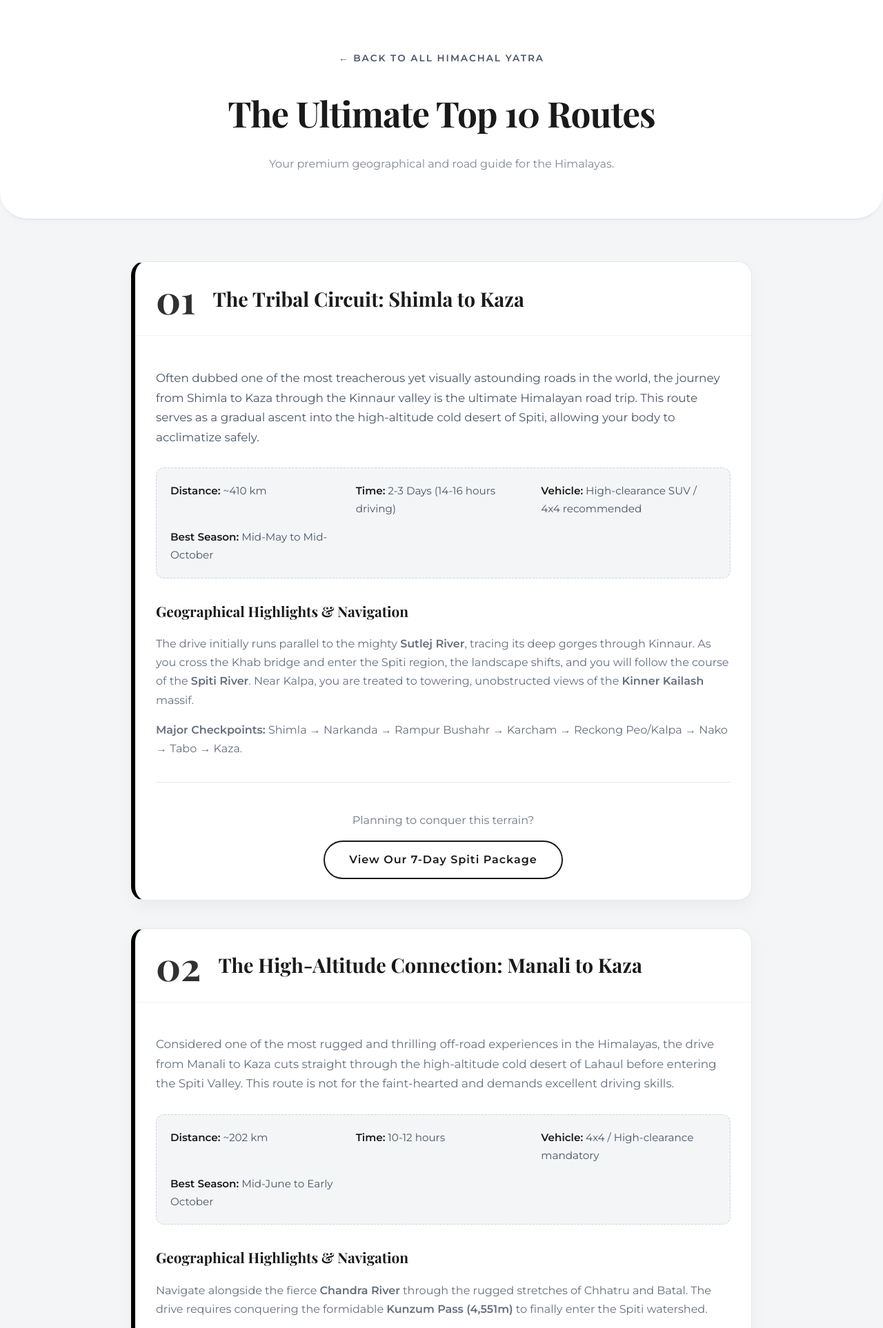
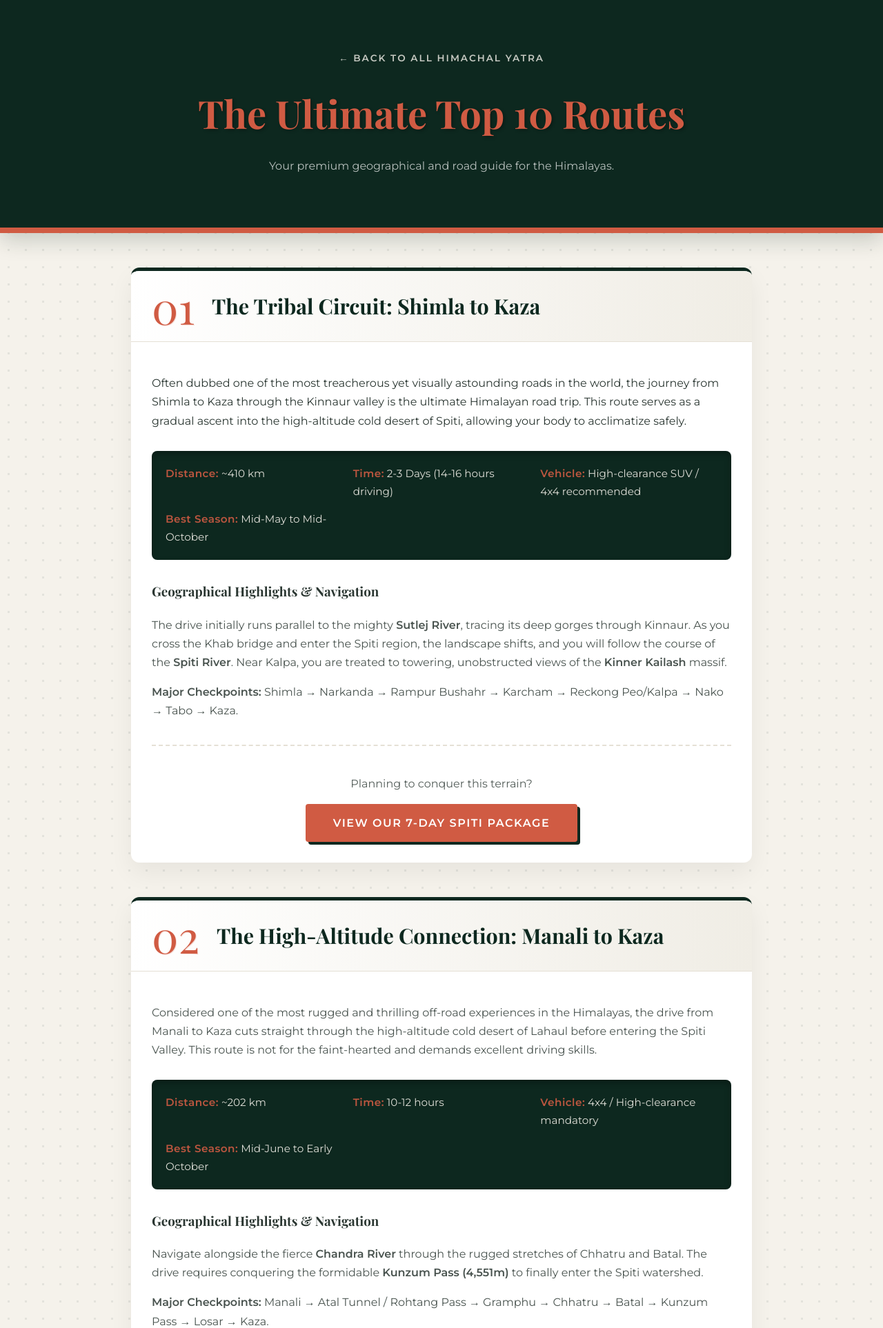
Before and after one commit to lakshitsharma-hub/Travel-Website, a Flask app: page /blog/top-10-routes in a window 1280 px wide. Shown: the top 1926 px of the page at 69% size. Run offline with Flask 3, Linux system fonts and the light colour scheme.

Commit message:
Update top-10-routes.html

```diff
--- a/templates/top-10-routes.html
+++ b/templates/top-10-routes.html
@@ -10,95 +10,91 @@
     <link rel="icon" type="image/png" href="{{ url_for('static', filename='favicon.png') }}">
     <style>
         :root {
-            --concrete-bg: #F4F5F7;
-            --pure-white: #FFFFFF;
-            --sharp-black: #1A1A1A;
-            --text-grey: #4A5568;
-            --accent-black: #000000;
+            --pine-bg: #0D281F;
+            --sunset-rust: #D05B43;
+            --sand-cream: #F5F2EB;
+            --card-white: #FFFFFF;
+            --text-dark: #2A3631;
         }
 
         body {
             font-family: 'Montserrat', sans-serif;
-            line-height: 1.7;
+            background-color: var(--sand-cream);
+            color: var(--text-dark);
             margin: 0;
             padding: 0;
-            background-color: var(--concrete-bg);
-            color: var(--text-grey);
-            overflow-x: hidden;
+            line-height: 1.7;
+            /* Creates a premium textured dotted background using pure CSS */
+            background-image: radial-gradient(rgba(13, 40, 31, 0.08) 1.5px, transparent 1.5px);
+            background-size: 25px 25px;
+        }
+
+        header {
+            background-color: var(--pine-bg);
+            color: var(--card-white);
+            text-align: center;
+            padding: 70px 20px 60px;
+            margin-bottom: 50px;
+            border-bottom: 8px solid var(--sunset-rust);
+            box-shadow: 0 10px 30px rgba(13, 40, 31, 0.2);
         }
 
         h1, h2, h3, .route-number {
             font-family: 'Playfair Display', serif;
-            color: var(--sharp-black);
+        }
+
+        header h1 {
+            color: var(--sunset-rust);
+            font-size: 3.5rem;
+            margin: 0;
+            text-shadow: 2px 2px 4px rgba(0,0,0,0.3);
         }
 
         .container {
             max-width: 900px;
             margin: auto;
-            padding: 20px;
+            padding: 0 20px;
         }
 
-        header {
-            text-align: center;
-            padding: 70px 20px 50px;
-            margin-bottom: 40px;
-            background: var(--pure-white);
-            border-bottom: 2px solid #E2E8F0;
-            border-radius: 0 0 40px 40px; /* Smooth curved structure */
-            box-shadow: 0 4px 6px rgba(0,0,0,0.02);
-        }
-
-        h1 {
-            margin: 0;
-            font-size: 3.2rem;
-            letter-spacing: -1px;
-        }
-
-        /* Minimalist Structural Card */
         .route-card {
-            background: var(--pure-white);
-            border-radius: 20px;
-            margin-bottom: 40px;
+            background: var(--card-white);
+            border-radius: 12px;
+            margin-bottom: 50px;
             overflow: hidden;
-            border: 1px solid #E2E8F0;
-            border-left: 6px solid var(--accent-black); /* Sharp black accent */
-            box-shadow: 0 10px 25px rgba(0,0,0,0.04);
-            transition: all 0.4s ease;
+            box-shadow: 0 15px 35px rgba(0, 0, 0, 0.06);
+            border-top: 5px solid var(--pine-bg);
+            transition: transform 0.4s cubic-bezier(0.175, 0.885, 0.32, 1.275);
         }
 
         .route-card:hover {
-            transform: translateY(-5px);
-            box-shadow: 0 15px 35px rgba(0,0,0,0.08);
-            border-color: #CBD5E0;
+            transform: scale(1.02);
+            box-shadow: 0 20px 45px rgba(13, 40, 31, 0.15);
         }
 
         .route-header {
+            background: linear-gradient(to right, #ffffff, #f0ede5);
             padding: 25px 30px;
             display: flex;
             align-items: center;
-            border-bottom: 1px solid #F0F4F8;
+            border-bottom: 1px solid #E5E0D5;
         }
 
         .route-number {
-            font-size: 3.5rem;
-            font-weight: bold;
+            font-size: 4rem;
+            color: var(--sunset-rust);
             margin-right: 25px;
-            line-height: 1;
-            opacity: 0.9;
+            line-height: 0.8;
+            text-shadow: 1px 1px 0px rgba(208, 91, 67, 0.2);
         }
 
         .route-header h2 {
             margin: 0;
-            font-size: 1.8rem;
+            font-size: 1.9rem;
+            color: var(--pine-bg);
         }
 
         .route-content {
             padding: 30px;
-        }
-
-        .route-intro {
-            font-size: 1.05rem;
-            color: var(--text-grey);
         }
 
         .route-specs {
@@ -108,60 +104,66 @@
             grid-template-columns: repeat(auto-fit, minmax(200px, 1fr));
             gap: 15px;
             margin: 30px 0;
-            background: var(--concrete-bg);
+            background: var(--pine-bg);
+            color: var(--sand-cream);
             padding: 20px;
-            border-radius: 12px;
-            border: 1px dashed #CBD5E0;
+            border-radius: 8px;
+            box-shadow: inset 0 4px 10px rgba(0,0,0,0.3);
         }
 
         .route-specs li {
             font-size: 0.95rem;
+            opacity: 0.9;
         }
 
-        .route-specs strong { color: var(--sharp-black); }
-
-        .route-geography { margin-top: 30px; }
-        .route-geography h3 { font-size: 1.3rem; margin-bottom: 15px; }
+        .route-specs strong {
+            color: var(--sunset-rust);
+            letter-spacing: 0.5px;
+        }
 
         .route-cta {
             margin-top: 35px;
             text-align: center;
             padding-top: 25px;
-            border-top: 1px solid #E2E8F0;
+            border-top: 2px dashed #E5E0D5;
         }
 
-        /* Minimalist Button */
+        /* Bold Heritage Button */
         .btn-luxury {
             display: inline-block;
-            background: var(--pure-white);
-            color: var(--sharp-black);
-            border: 2px solid var(--sharp-black);
-            padding: 12px 35px;
+            background: var(--sunset-rust);
+            color: #fff;
+            padding: 14px 40px;
             text-decoration: none;
-            border-radius: 50px;
-            font-weight: 600;
-            letter-spacing: 1px;
-            transition: all 0.3s ease;
+            border-radius: 4px;
+            font-weight: bold;
+            letter-spacing: 1.5px;
+            text-transform: uppercase;
+            box-shadow: 4px 4px 0px var(--pine-bg);
+            transition: all 0.2s ease;
         }
 
         .btn-luxury:hover {
-            background: var(--sharp-black);
-            color: var(--pure-white);
+            transform: translate(2px, 2px);
+            box-shadow: 2px 2px 0px var(--pine-bg);
+            background: #BA4E38;
+            color: #fff;
         }
 
         .back-home {
             display: inline-block;
-            margin-bottom: 25px;
-            color: var(--text-grey);
+            margin-bottom: 20px;
+            color: var(--sand-cream);
             text-decoration: none;
-            font-weight: 600;
+            font-weight: bold;
             text-transform: uppercase;
             font-size: 0.85rem;
             letter-spacing: 2px;
+            opacity: 0.8;
             transition: 0.3s;
         }
 
-        .back-home:hover { color: var(--sharp-black); }
+        .back-home:hover { opacity: 1; color: var(--sunset-rust); }
     </style>
 </head>
 <body>
```
